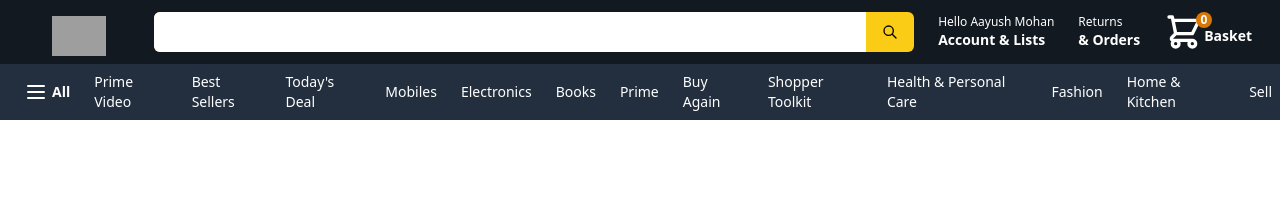
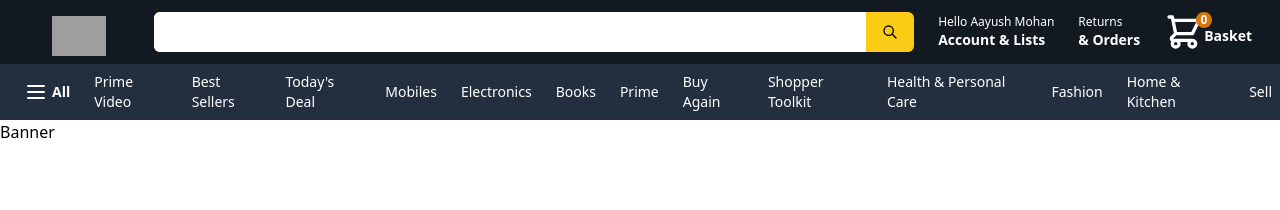
Before and after one commit to AayushMohan/amazon-clone, a Next.js app: page / in a window 1280 px wide. Shown: the top 210 px of the page. Built offline with nearby package versions, Linux system fonts and the light colour scheme; grey boxes are pictures that could not be loaded.

Commit message:
Added: Banner

```diff
--- /dev/null
+++ b/components/Banner.tsx
@@ -0,0 +1,7 @@
+import React from "react";
+
+const Banner = () => {
+  return <div>Banner</div>;
+};
+
+export default Banner;
--- a/pages/index.tsx
+++ b/pages/index.tsx
@@ -1,6 +1,7 @@
 import type { NextPage } from "next";
 import Head from "next/head";
 import Image from "next/image";
+import Banner from "../components/Banner";
 import Header from "../components/Header";
 
 const Home: NextPage = () => {
@@ -10,7 +11,15 @@
         <title>Amazon Clone</title>
         <link rel="icon" href="/favicon.ico" />
       </Head>
+
       <Header />
+
+      <main className="max-w-screen 2xl mx-auto">
+        {/* Banner */}
+        <Banner />
+
+        {/* ProductFeed */}
+      </main>
     </div>
   );
 };
```
